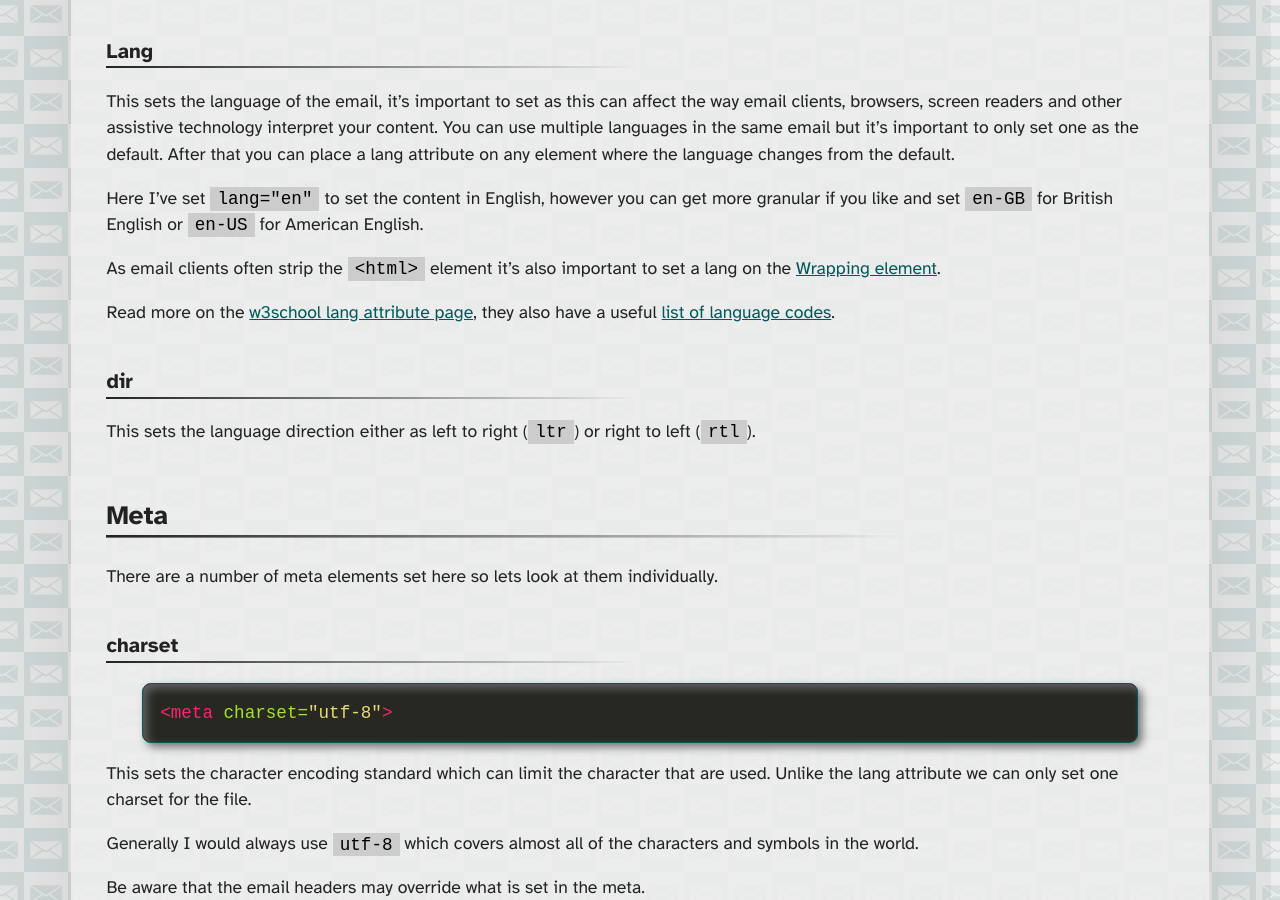
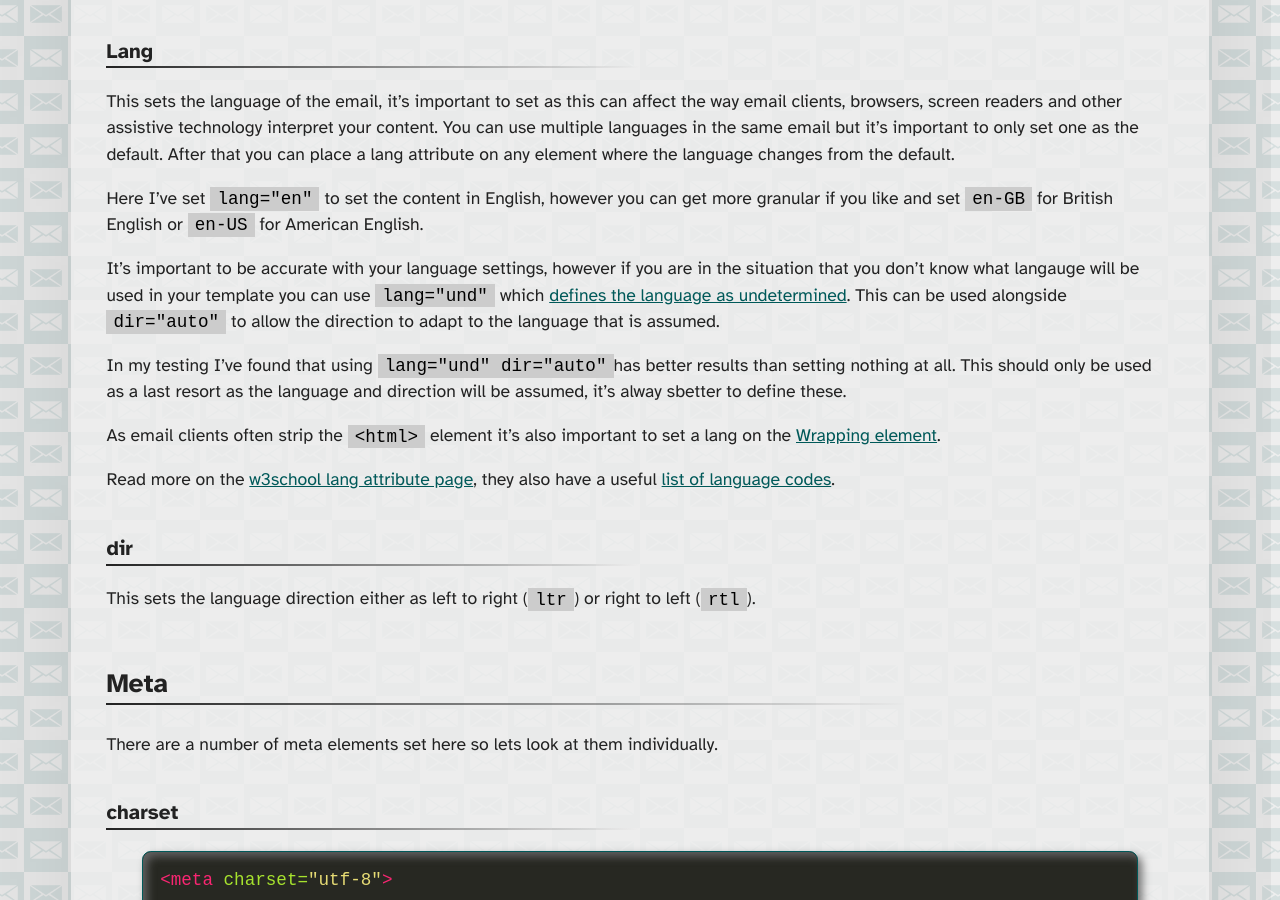
Before and after one commit to M-J-Robbins/good-email-code, a Jekyll site: the page built from email-code/template.md, in a window 1280 px wide and 900 px high, scrolled down 2076 px. Built offline with Jekyll 4.4.1, drawn with Linux system fonts in a browser that asks for light colours; our own code applies the rules of GitHub Pages for plain Markdown files; a script that is not in the unit is left out; some of the changed text lies outside the part shown.

Commit message:
added undetermined language option

```diff
--- a/email-code/template.md
+++ b/email-code/template.md
@@ -1,4 +1,4 @@
-<div class="updated">Last Updated: <time datetime="2022-01-14">14<sup>th</sup> January 2022</time></div>
+<div class="updated">Last Updated: <time datetime="2022-07-29">29<sup>th</sup> July 2022</time></div>
 # Email Template
 
 This is a simple stripped back basic template that I'd use for every email I send.
@@ -61,6 +61,10 @@
 This sets the language of the email, it's important to set as this can affect the way email clients, browsers, screen readers and other assistive technology interpret your content. You can use multiple languages in the same email but it's important to only set one as the default.  After that you can place a lang attribute on any element where the language changes from the default.
 
 Here I've set `lang="en"` to set the content in English, however you can get more granular if you like and set `en-GB` for British English or `en-US` for American English.
+
+It's important to be accurate with your language settings, however if you are in the situation that you don't know what langauge will be used in your template you can use `lang="und"` which [defines the language as undetermined](https://tools.ietf.org/rfc/bcp/bcp47#:~:text=The%20%27und%27%20(Undetermined)%20primary%20language%20subtag%20identifies%0A%20%20%20%20%20%20%20%20%20%20linguistic%20content%20whose%20language%20is%20not%20determined). This can be used alongside `dir="auto"` to allow the direction to adapt to the language that is assumed.
+
+In my testing I've found that using `lang="und" dir="auto"`has better results than setting nothing at all. This should only be used as a last resort as the language and direction will be assumed, it's alway sbetter to define these.
 
 As email clients often strip the `<html>` element it's also important to set a lang on the [Wrapping element](#wrapping-element).
 
```
